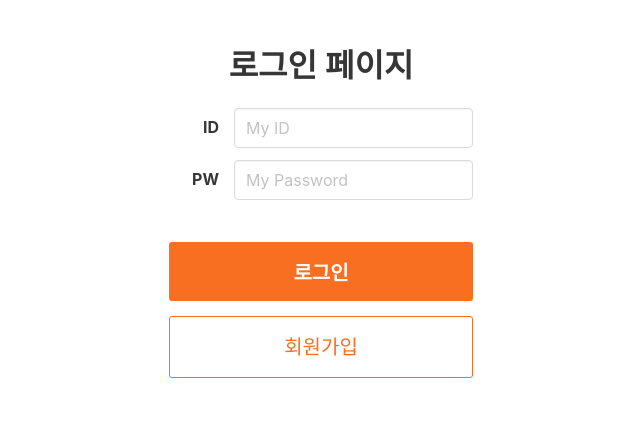
After one commit to sparrowscout/hanghae-recipe, a Flask app: page /login in a window 1280 px wide. The commit adds this page. Shown: the top 425 px of the page, without its empty margins (319-959 px from the left). Run offline with Flask 2, Linux system fonts and the light colour scheme; some libraries are stand-ins or nearby versions.

Commit message:
생성 - 로그인/회원가입페이지

```diff
--- a/app.py
+++ b/app.py
@@ -1,44 +1,130 @@
-from flask import Flask, render_template, request, jsonify
+from flask import Flask, render_template, jsonify, request, session, redirect, url_for
 
 app = Flask(__name__)
 
 from pymongo import MongoClient
-import certifi
-
-ca = certifi.where()
-
-client = MongoClient('...',
-                     tlsCAFile=ca)
+client = MongoClient('mongodb+srv://test:sparta@cluster0.at0n2.mongodb.net/Cluster0?retryWrites=true&w=majority')
 db = client.dbsparta
 
+# JWT 토큰을 만들 때 필요한 비밀문자열입니다. 아무거나 입력해도 괜찮습니다.
+# 이 문자열은 서버만 알고있기 때문에, 내 서버에서만 토큰을 인코딩(=만들기)/디코딩(=풀기) 할 수 있습니다.
+SECRET_KEY = 'SPARTA'
 
-@app.route('/')
-def login():
-    return render_template('index.html')
+# JWT 패키지를 사용합니다. (설치해야할 패키지 이름: PyJWT)
+import jwt
+
+# 토큰에 만료시간을 줘야하기 때문에, datetime 모듈도 사용합니다.
+import datetime
+
+# 회원가입 시엔, 비밀번호를 암호화하여 DB에 저장해두는 게 좋습니다.
+# 그렇지 않으면, 개발자(=나)가 회원들의 비밀번호를 볼 수 있으니까요.^^;
+import hashlib
 
 
-@app.route('/mypage')
-def mypage():
-    my_id = "Sparta"
-    return render_template("mypage.html", id=my_id)
+#################################
+##  HTML을 주는 부분             ##
+#################################
+@app.route('/')
+def home():
+    token_receive = request.cookies.get('mytoken')
+    try:
+        payload = jwt.decode(token_receive, SECRET_KEY, algorithms=['HS256'])
+        user_info = db.user.find_one({"id": payload['id']})
+        return render_template('index.html', id=user_info['id'])
+    except jwt.ExpiredSignatureError:
+        return redirect(url_for("login", msg="로그인 시간이 만료되었습니다."))
+    except jwt.exceptions.DecodeError:
+        return redirect(url_for("login", msg="로그인 정보가 존재하지 않습니다."))
 
 
-@app.route("/main")
-def main():
-    my_id = "Sparta"
-    return render_template("main.html", id=my_id)
+@app.route('/login')
+def login():
+    msg = request.args.get("msg")
+    return render_template('login.html', msg=msg)
 
 
-@app.route("/main", methods=["GET"])
-def main_cards():
-    sample_receive = request.form['sample_give']
-    print(sample_receive)
-    return jsonify({'msg': 'POST 연결 완료!'})
+@app.route('/register')
+def register():
+    return render_template('register.html')
 
 
-@app.route("/sample", methods=["GET"])
-def sample_get():
-    return jsonify({'msg': 'GET 연결 완료!'})
+#################################
+##  로그인을 위한 API            ##
+#################################
+
+# [회원가입 API]
+# id, pw, nickname을 받아서, mongoDB에 저장합니다.
+# 저장하기 전에, pw를 sha256 방법(=단방향 암호화. 풀어볼 수 없음)으로 암호화해서 저장합니다.
+@app.route('/api/register', methods=['POST'])
+def api_register():
+    id_receive = request.form['id_give']
+    pw_receive = request.form['pw_give']
+
+    pw_hash = hashlib.sha256(pw_receive.encode('utf-8')).hexdigest()
+
+    db.user.insert_one({'id': id_receive, 'pw': pw_hash})
+
+    return jsonify({'result': 'success'})
+
+
+# [로그인 API]
+# id, pw를 받아서 맞춰보고, 토큰을 만들어 발급합니다.
+@app.route('/api/login', methods=['POST'])
+def api_login():
+    id_receive = request.form['id_give']
+    pw_receive = request.form['pw_give']
+
+    # 회원가입 때와 같은 방법으로 pw를 암호화합니다.
+    pw_hash = hashlib.sha256(pw_receive.encode('utf-8')).hexdigest()
+
+    # id, 암호화된pw을 가지고 해당 유저를 찾습니다.
+    result = db.user.find_one({'id': id_receive, 'pw': pw_hash})
+
+    # 찾으면 JWT 토큰을 만들어 발급합니다.
+    if result is not None:
+        # JWT 토큰에는, payload와 시크릿키가 필요합니다.
+        # 시크릿키가 있어야 토큰을 디코딩(=풀기) 해서 payload 값을 볼 수 있습니다.
+        # 아래에선 id와 exp를 담았습니다. 즉, JWT 토큰을 풀면 유저ID 값을 알 수 있습니다.
+        # exp에는 만료시간을 넣어줍니다. 만료시간이 지나면, 시크릿키로 토큰을 풀 때 만료되었다고 에러가 납니다.
+        payload = {
+            'id': id_receive,
+            'exp': datetime.datetime.utcnow() + datetime.timedelta(hours=1)
+        }
+        token = jwt.encode(payload, SECRET_KEY, algorithm='HS256')
+
+        # token을 줍니다.
+        return jsonify({'result': 'success', 'token': token})
+    # 찾지 못하면
+    else:
+        return jsonify({'result': 'fail', 'msg': '아이디/비밀번호가 일치하지 않습니다.'})
+
+
+# [유저 정보 확인 API]
+# 로그인된 유저만 call 할 수 있는 API입니다.
+# 유효한 토큰을 줘야 올바른 결과를 얻어갈 수 있습니다.
+# (그렇지 않으면 남의 장바구니라든가, 정보를 누구나 볼 수 있겠죠?)
+@app.route('/api/nick', methods=['GET'])
+def api_valid():
+    token_receive = request.cookies.get('mytoken')
+
+    # try / catch 문?
+    # try 아래를 실행했다가, 에러가 있으면 except 구분으로 가란 얘기입니다.
+
+    try:
+        # token을 시크릿키로 디코딩합니다.
+        # 보실 수 있도록 payload를 print 해두었습니다. 우리가 로그인 시 넣은 그 payload와 같은 것이 나옵니다.
+        payload = jwt.decode(token_receive, SECRET_KEY, algorithms=['HS256'])
+        print(payload)
+
+        # payload 안에 id가 들어있습니다. 이 id로 유저정보를 찾습니다.
+        # 여기에선 그 예로 닉네임을 보내주겠습니다.
+        userinfo = db.user.find_one({'id': payload['id']}, {'_id': 0})
+        return jsonify({'result': 'success', 'id': userinfo['id']})
+    except jwt.ExpiredSignatureError:
+        # 위를 실행했는데 만료시간이 지났으면 에러가 납니다.
+        return jsonify({'result': 'fail', 'msg': '로그인 시간이 만료되었습니다.'})
+    except jwt.exceptions.DecodeError:
+        return jsonify({'result': 'fail', 'msg': '로그인 정보가 존재하지 않습니다.'})
 
 
 if __name__ == '__main__':
--- /dev/null
+++ b/templates/login.html
@@ -0,0 +1,134 @@
+<!doctype html>
+<html lang="en">
+    <head>
+
+        <!-- Webpage Title -->
+        <title>Hello, world!</title>
+
+        <!-- Required meta tags -->
+        <meta charset="utf-8">
+        <meta name="viewport" content="width=device-width, initial-scale=1, shrink-to-fit=no">
+
+        <!-- Bulma CSS -->
+        <link rel="stylesheet" href="https://cdn.jsdelivr.net/npm/bulma@0.9.1/css/bulma.min.css">
+        <!-- JS -->
+        <script src="https://ajax.googleapis.com/ajax/libs/jquery/3.4.1/jquery.min.js"></script>
+        <script src="https://cdnjs.cloudflare.com/ajax/libs/jquery-cookie/1.4.1/jquery.cookie.js"></script>
+        <style>
+            .login-body{
+                width: 50%;
+                max-width:400px;
+                margin: auto;
+            }
+
+            .loginInfo_text{
+                width:50px;
+                height:38px;
+                margin-right:15px;
+                display: flex;
+                justify-content: flex-end;
+                align-items: center;
+
+            }
+            .btn-area{
+                display: flex;
+                flex-direction: column;
+                font-size: 20px;
+                padding-top: 30px;
+            }
+            .btn-area button{
+                height:auto;
+                padding: 15px 0;
+                border:none;
+                background-color:#F96F22;
+                font-weight: bold;
+                color:#fff;
+                font-size: 20px;
+                border-radius: 3px;
+                margin-bottom: 15px;
+                cursor: pointer;
+
+            }
+            .btn-area a {
+                border: 1px solid #F96F22;
+                color: #F96F22;
+                padding: 15px 0;
+                border-radius: 3px;
+            }
+        </style>
+
+
+        <script>
+            {% if msg %}
+                alert("{{ msg }}")
+            {% endif %}
+
+            // ['쿠키'라는 개념에 대해 알아봅시다]
+            // 로그인을 구현하면, 반드시 쿠키라는 개념을 사용합니다.
+            // 페이지에 관계없이 브라우저에 임시로 저장되는 정보입니다. 키:밸류 형태(딕셔너리 형태)로 저장됩니다.
+            // 쿠키가 있기 때문에, 한번 로그인하면 네이버에서 다시 로그인할 필요가 없는 것입니다.
+            // 브라우저를 닫으면 자동 삭제되게 하거나, 일정 시간이 지나면 삭제되게 할 수 있습니다.
+            function login() {
+
+                $.ajax({
+                    type: "POST",
+                    url: "/api/login",
+                    data: {id_give: $('#id').val(), pw_give: $('#pw').val()},
+                    success: function (response) {
+                        if (response['result'] == 'success') {
+                            // 로그인이 정상적으로 되면, 토큰을 받아옵니다.
+                            // 이 토큰을 mytoken이라는 키 값으로 쿠키에 저장합니다.
+                            $.cookie('mytoken', response['token']);
+
+                            alert('로그인 완료!')
+                            window.location.href = '/'
+                        } else {
+                            // 로그인이 안되면 에러메시지를 띄웁니다.
+                            alert(response['msg'])
+                        }
+                    }
+                })
+            }
+
+        </script>
+
+    </head>
+    <body>
+        <div class="section has-text-centered login-body">
+            <h1 class="title">로그인 페이지</h1>
+            <div class="login-container">
+                <div class="field is-horizontal">
+                    <div class="loginInfo_text is-normal">
+                        <label class="label" for="userid">ID</label>
+                    </div>
+                    <div class="field-body">
+                        <div class="field">
+                            <div class="control">
+                                <input type="text" class="input" id="id" aria-describedby="emailHelp"
+                                       placeholder="My ID">
+                            </div>
+                        </div>
+                    </div>
+                </div>
+                <div class="field is-horizontal">
+                    <div class="loginInfo_text is-normal">
+                        <label class="label" for="userpw">PW</label>
+                    </div>
+                    <div class="field-body">
+                        <div class="field">
+                            <div class="control">
+                                <input type="password" class="input" id="pw" placeholder="My Password">
+                            </div>
+                        </div>
+                    </div>
+                </div>
+                <div class="btn-area">
+                    <button class="" onclick="login()">로그인</button>
+                    <a class="is-primary" href="/register">회원가입</a>
+
+                </div>
+
+            </div>
+        </div>
+    </body>
+</html>
```
Also changed, not shown: prac_bulma.html (added, +15 -0 lines), templates/index.html (+32 -16 lines), templates/register.html (added, +122 -0 lines).
